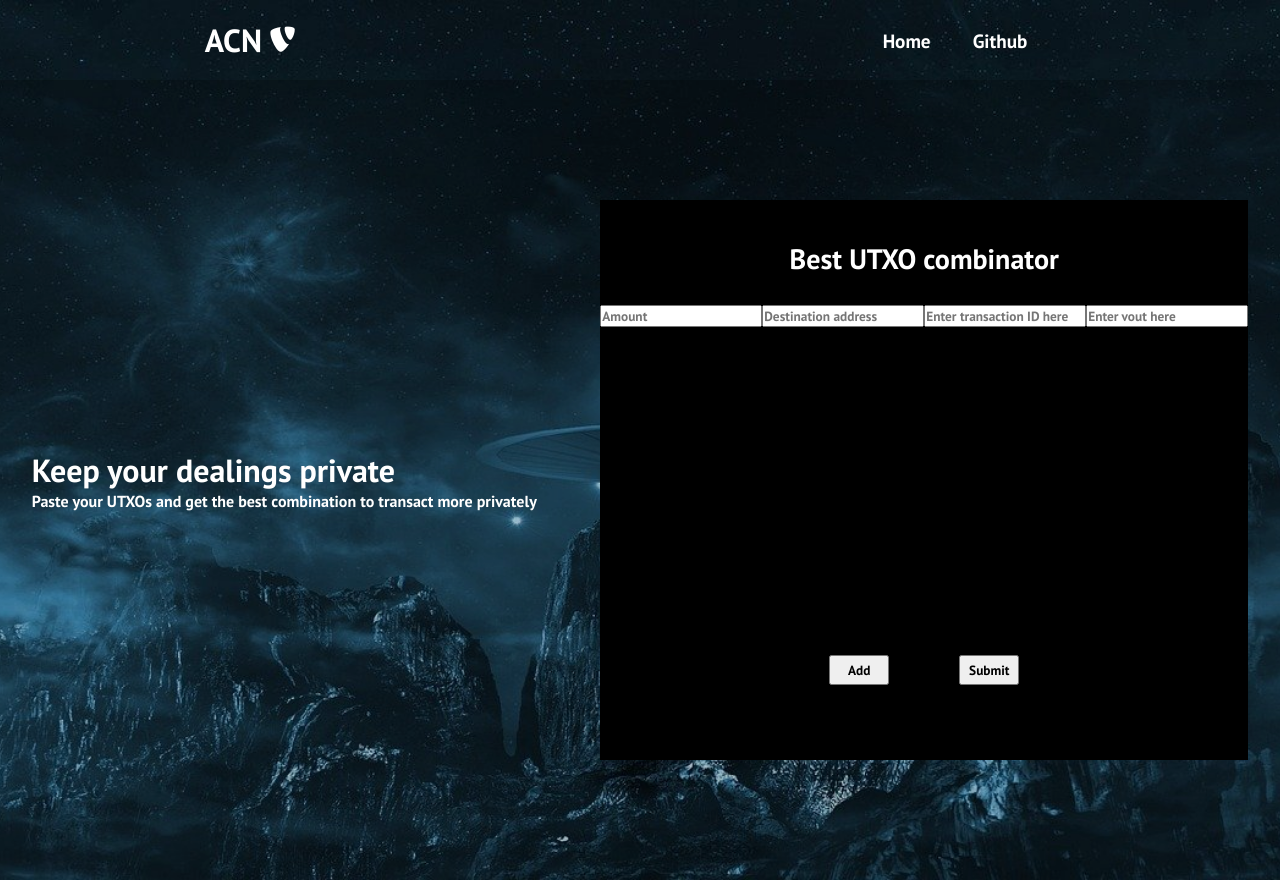
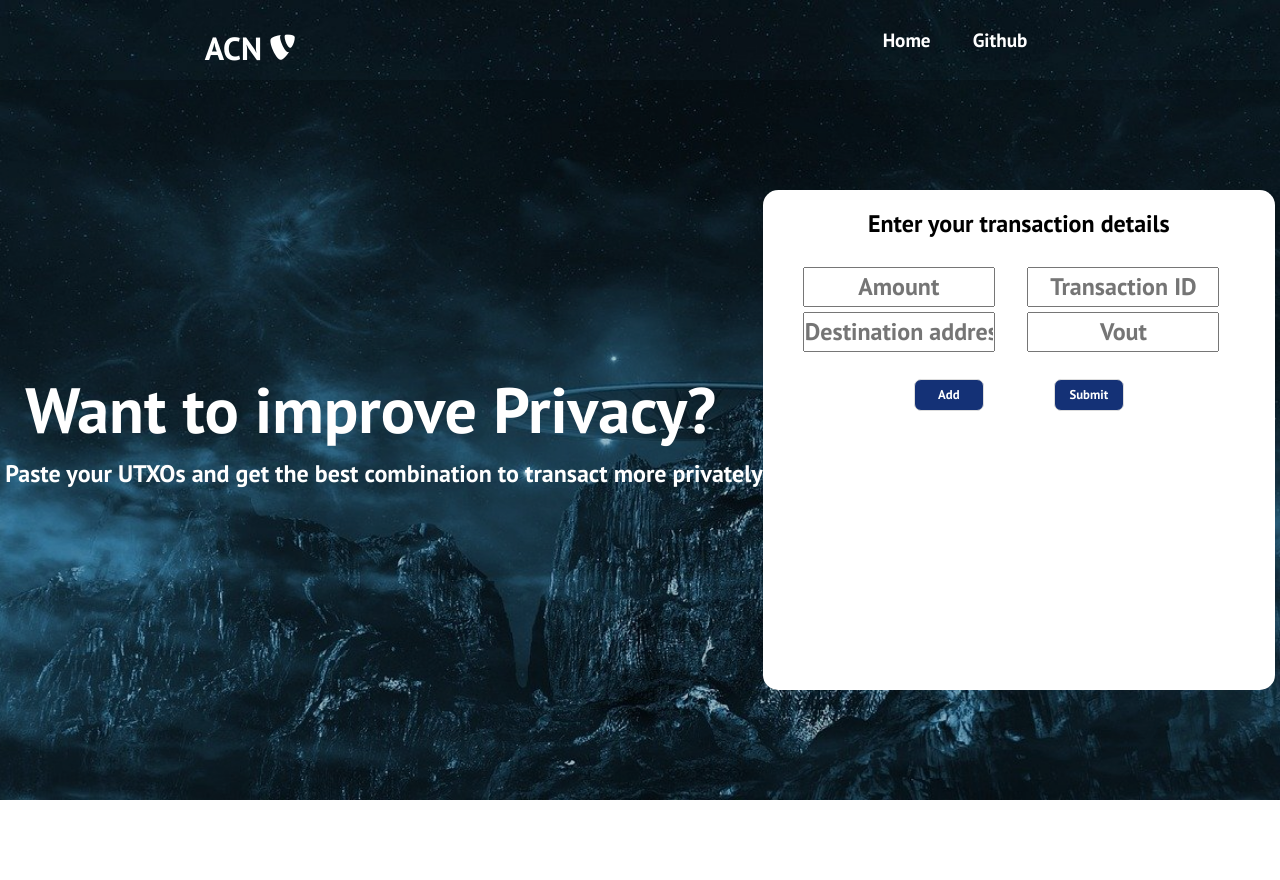
Before and after one commit to Jennycj/anti-chainanalysis, a React (Create React App) app in the folder client/anti-chainanalysis/: page / in a window 1280 px wide. After the commit the page ends 800 px from the top, so only its background shows below. Built offline with nearby package versions, Linux system fonts and the light colour scheme; the HTML template or start-up script is replaced by a standard one.

Commit message:
update user input functionalities

```diff
--- a/client/anti-chainanalysis/package.json
+++ b/client/anti-chainanalysis/package.json
@@ -11,6 +11,7 @@
     "@types/node": "^16.11.34",
     "@types/react": "^18.0.9",
     "@types/react-dom": "^18.0.3",
+    "bootstrap": "^5.1.3",
     "react": "^18.1.0",
     "react-dom": "^18.1.0",
     "react-router-dom": "^6.3.0",
--- a/client/anti-chainanalysis/src/App.css
+++ b/client/anti-chainanalysis/src/App.css
@@ -3,7 +3,6 @@
   margin: 0;
   padding: 0;
   font-family: 'PT Sans', sans-serif;
-  /* background: url('../public/bkg1.jpg'); */
 }
 
 body {
--- a/client/anti-chainanalysis/src/App.tsx
+++ b/client/anti-chainanalysis/src/App.tsx
@@ -1,7 +1,7 @@
 import React from 'react';
 import './App.css';
 import Navbar from './components/Navbar';
-import { BrowserRouter as Router, Route, Routes} from 'react-router-dom';
+import { BrowserRouter as Router} from 'react-router-dom';
 import HeroSection from './components/HeroSection';
 
 function App() {
--- a/client/anti-chainanalysis/src/components/Form.css
+++ b/client/anti-chainanalysis/src/components/Form.css
@@ -1,18 +1,52 @@
 body {font-family: Arial, Helvetica, sans-serif;}
 * {box-sizing: border-box;}
 
-  .box {
-      background: #fff important!;
+  .form {
+    width: 40%;
+    font-size: 1.5rem;
+    z-index: 999;
+    background: #fff;
+    text-align: center;
+    margin-top: 0;
+    overflow-y: scroll;
+    padding: 20px 0 30px 0;
+    box-sizing: border-box;
+    color: #000;
+    border-radius: 3%;
+    position: relative;
+    min-height: 500px;
+    max-height: 800px;
   }
 
   .wrapper {
-      display: grid;
-      grid-template-columns: 1fr 1fr;
-      grid-template-rows: 150px 150px;
-      height: 100%;
-      margin-top: 20px;
-      overflow-y: scroll;
+    margin-top: 20px;
+    padding: 0 40px;
+    box-sizing: border-box;
+    overflow-y: scroll;
+    display: flex;
+    justify-content: space-between;
+    flex-wrap: wrap;
+    max-height: 400px;
+  }
 
+  .box {
+    display: grid;
+    grid-template-rows: 30px 30px;
+    gap: 15px;
+    height: 100%;
+    width: 100%;
+    min-height: 100px;
+    flex-basis: 48%;
+  }
+
+  input {
+    margin-top: 8px;
+    width: 15vw;
+    height: 5vh;
+  }
+
+  input::placeholder {
+    text-align: center;
   }
 
   .btn-wrapper{
@@ -20,39 +54,23 @@ body {font-family: Arial, Helvetica, sans-serif;}
       gap: 70px;
       width: 100%;
       justify-content: center;
-    }
-    button {
-        min-width: 60px;
-        height: 30px;
+      margin-bottom: 10px;
+      margin-top: 10px;
     }
 
-  .form-inline {
-    display: flex;
-    flex-flow: row wrap;
-    align-items: center;
-  }
-
-  .form-inline label {
-    margin: 5px 10px 5px 0;
-  }
-
-  .form-inline input {
-    vertical-align: middle;
-    margin: 5px 10px 5px 0;
-    padding: 10px;
-    background-color: #fff;
-    border: 1px solid #ddd;
-  }
-
-  .button-section {
-    margin: 3%;
-  }
-  .button {
-    padding: 10px 20px;
-    background-color: dodgerblue;
+  button {
+    background-color: rgb(20, 49, 118);
     border: 1px solid #ddd;
     color: white;
     cursor: pointer;
+    border-radius: 7px;
+    width: 70px;
+    height: 32px;
+    font-size: 0.8rem;
+  }
+
+  .btn-box {
+    margin-top: 20px;
   }
 
   .button:hover {
--- a/client/anti-chainanalysis/src/components/Form.tsx
+++ b/client/anti-chainanalysis/src/components/Form.tsx
@@ -1,17 +1,18 @@
 import React, { ChangeEvent, useState } from "react";
 import './Form.css'
 
-function Form() {
 interface UtxoProps {
-        txid?: string;
-        vout?: string;
-        index?: string;
+    txid: string;
+    vout: string;
+    index?: number;
 }
 
 interface InfoProps {
     address: string;
     amount: string;
 }
+function Form() {
+
     const [inputList, setInputList] = useState<Array<UtxoProps>>([{ txid: "", vout: "" }]);
     const [amountList, setAmountList] = useState<InfoProps>({ amount: "", address: "" });
 
@@ -51,21 +52,26 @@ function Form() {
 
     // handle click event of the Remove button
     const handleRemoveClick = (e:React.MouseEvent<HTMLButtonElement, MouseEvent>, index: number) => {
-        const list = [...inputList];
-        list.splice(index, 1);
-        setInputList(list);
+        const filtered = inputList.filter((item, i)=> i !== index )
+        setInputList(filtered);
     };
 
     // handle click event of the Add button
     const handleAddClick = () => {
-        setInputList( () =>  [...inputList, { txid: "", vout: "" }]);
+        setInputList( [...inputList, { txid: "", vout: "" }]);
 
     };
 
     const handleSubmitClick = () => {
-        const data = [inputList, amountList]
-        console.log(data);
-
+        const filtered = inputList.filter((item)=> item.txid !== "" && item.vout !== "")
+        if(!filtered.length){
+            window.alert("You need to input utxo details before submit")
+            return
+        } else if(amountList.amount === "" && filtered.length ) {
+            window.alert("Please enter amount you would like to send before submit")
+            return
+        }
+        const data = [filtered, amountList]
         return data;
     }
 
@@ -73,7 +79,7 @@ function Form() {
 
     return (
         <div className="form">
-            <h3 className='form-header'>Best UTXO combinator</h3>
+            <h4 className='form-header'>Enter your transaction details</h4>
             <div className="wrapper">
                 <div className="box">
                     <input
@@ -92,13 +98,15 @@ function Form() {
                                 <div className="box" key={i}>
                                     <input
                                         name="transactionID"
-                                    placeholder="Enter transaction ID here"
+                                        placeholder="Transaction ID"
+                                        value={x.txid}
                                         onChange={(e) => onChangeTxidHandler(e, i, "txid")}
                                     />
                                     <input
                                         className="ml10"
                                         name="Index"
-                                    placeholder="Enter vout here"
+                                        placeholder="Vout"
+                                        value={x.vout}
                                         onChange={(e) => onChangeTxidHandler(e, i, "vout")}
                                     />
                                     <div className="btn-box">
--- a/client/anti-chainanalysis/src/components/HeroSection.css
+++ b/client/anti-chainanalysis/src/components/HeroSection.css
@@ -1,20 +1,19 @@
 .hero-container {
-    height:100vh;
+    height: 90vh;
     width: 100%;
     display: flex;
     align-items: center;
-    justify-content: space-around;
+    justify-content: center;
     color: #fff;
     box-shadow: inset 0 0 0 1000px rgba(0,0,0,0.2);
+    overflow-y: hidden;
 }
 
-.form {
-    height: 70%;
+h1 {
+    font-size: 4rem;
+    padding-left: 20px;
+}
+
+p {
     font-size: 1.5rem;
-    z-index: 999;
-    background: #000;
-    text-align: center;
-    padding-top: 20px;
-    box-sizing: border-box;
-    color: #fff;
 }
--- a/client/anti-chainanalysis/src/components/HeroSection.tsx
+++ b/client/anti-chainanalysis/src/components/HeroSection.tsx
@@ -6,12 +6,10 @@ function HeroSection() {
   return (
         <div className='hero-container'>
             <div className='text'>
-            <h1>Keep your dealings private</h1>
-            <p>Paste your UTXOs and get the best combination to transact more privately</p>
+              <h1>Want to improve Privacy?</h1>
+              <p>Paste your UTXOs and get the best combination to transact more privately</p>
             </div>
-            <div className='form'>
-                <Form />
-            </div>
+            <Form />
         </div>
     );
 }
--- a/client/anti-chainanalysis/src/components/Navbar.tsx
+++ b/client/anti-chainanalysis/src/components/Navbar.tsx
@@ -1,27 +1,12 @@
-import React, {useEffect, useState} from 'react'
+import React, {useState} from 'react'
 import { Link } from 'react-router-dom'
 import './Navbar.css'
 
 function Navbar() {
     const [click, setClick] = useState(false)
-    const [button, setButton] = useState(true)
 
     const handleClick = () => setClick(!click)
     const closeMobileMenu = () => setClick(false)
-
-    const showButton = () => {
-        if(window.innerWidth <= 960) {
-            setButton(false)
-        } else {
-            setButton(true)
-        }
-    };
-
-    useEffect(() => {
-        showButton();
-    }, []);
-
-    window.addEventListener('resize', showButton)
 
   return (
     <>
@@ -45,7 +30,6 @@ function Navbar() {
                     </Link>
                 </li>
             </ul>
-            {/* {button && <Button buttonStyle='btn--outline'>Get started</Button>} */}
         </div>
     </nav>
 
--- a/client/anti-chainanalysis/src/index.css
+++ b/client/anti-chainanalysis/src/index.css
@@ -1,3 +1,7 @@
+* {
+  box-sizing: border-box;
+}
+
 body {
   margin: 0;
   font-family: -apple-system, BlinkMacSystemFont, 'Segoe UI', 'Roboto', 'Oxygen',
--- a/client/anti-chainanalysis/tsconfig.json
+++ b/client/anti-chainanalysis/tsconfig.json
@@ -22,5 +22,5 @@
   },
   "include": [
     "src"
-  ]
+, "../../Card.tsx", "../../Text.tsx", "../../Input.js"  ]
 }
```
Also changed, not shown: 2 other files (tests, documents, lock files or other folders). Lines whose indentation alone changed are shown as unchanged.
